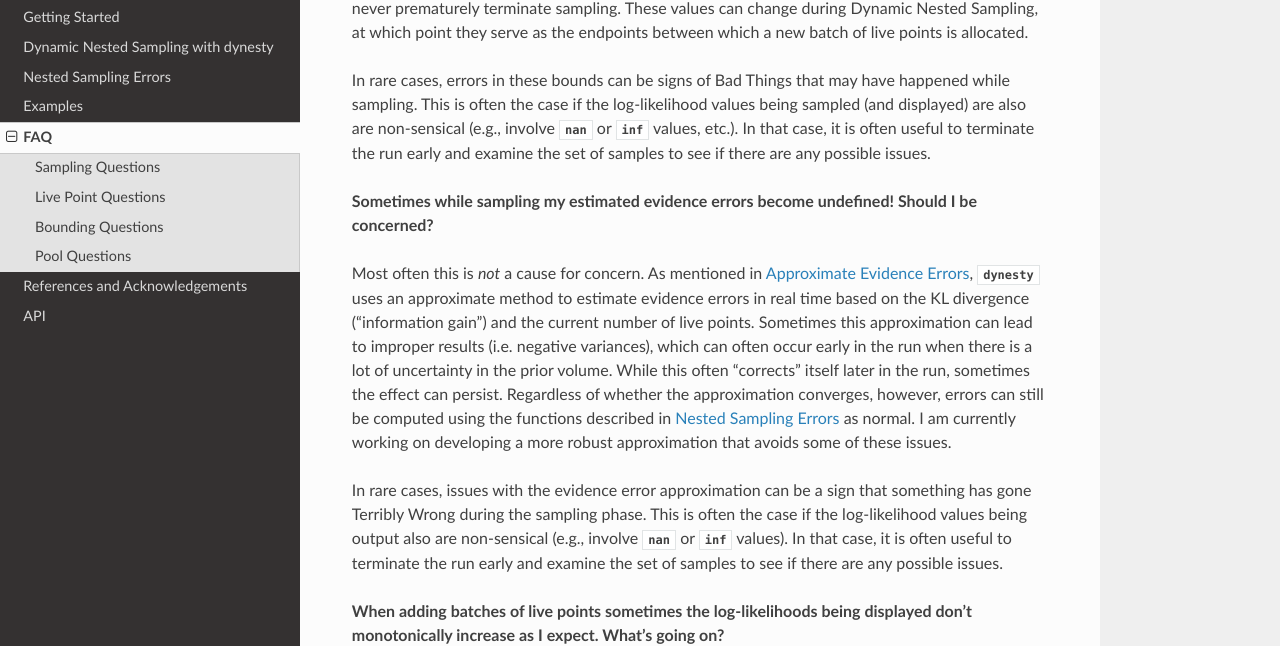
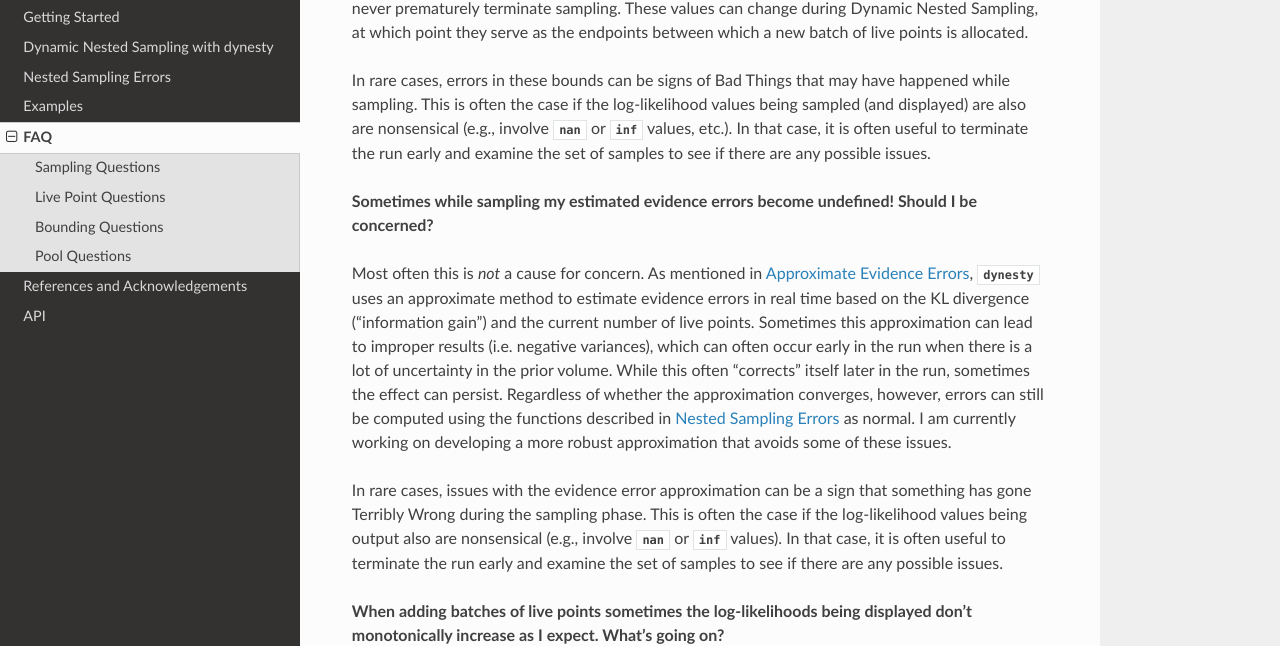
Before and after one commit to joshspeagle/dynesty, a Sphinx documentation site: the page built from docs/source/faq.rst, in a window 1280 px wide and 900 px high, scrolled down 1269 px. Shown: the part 187-833 px from the top of the window. Built offline with Sphinx 7.4.7 and the Read the Docs theme 2.0.0, drawn with Linux system fonts in a browser that asks for light colours; the version number is read from the project's files by our own code; some of the changed text lies outside the part shown.

```diff
--- a/docs/source/faq.rst
+++ b/docs/source/faq.rst
@@ -79,7 +79,7 @@
 In rare cases, errors in these bounds can be signs of Bad Things that may
 have happened while sampling. This is often the case if the
 log-likelihood values being sampled (and displayed) are also
-are non-sensical (e.g., involve `nan` or `inf` values, etc.).
+are nonsensical (e.g., involve `nan` or `inf` values, etc.).
 In that case, it is often useful to terminate the run early
 and examine the set of samples to see if there are any possible issues.
 
@@ -103,7 +103,7 @@
 In rare cases, issues with the evidence error approximation can be a sign
 that something has gone Terribly Wrong during the sampling phase. This
 is often the case if the log-likelihood values being output also
-are non-sensical (e.g., involve `nan` or `inf` values).
+are nonsensical (e.g., involve `nan` or `inf` values).
 In that case, it is often useful to terminate the run early
 and examine the set of samples to see if there are any possible issues.
 
```
Also changed, not shown: other parts of docs/source/faq.rst (+10 -3 lines).
